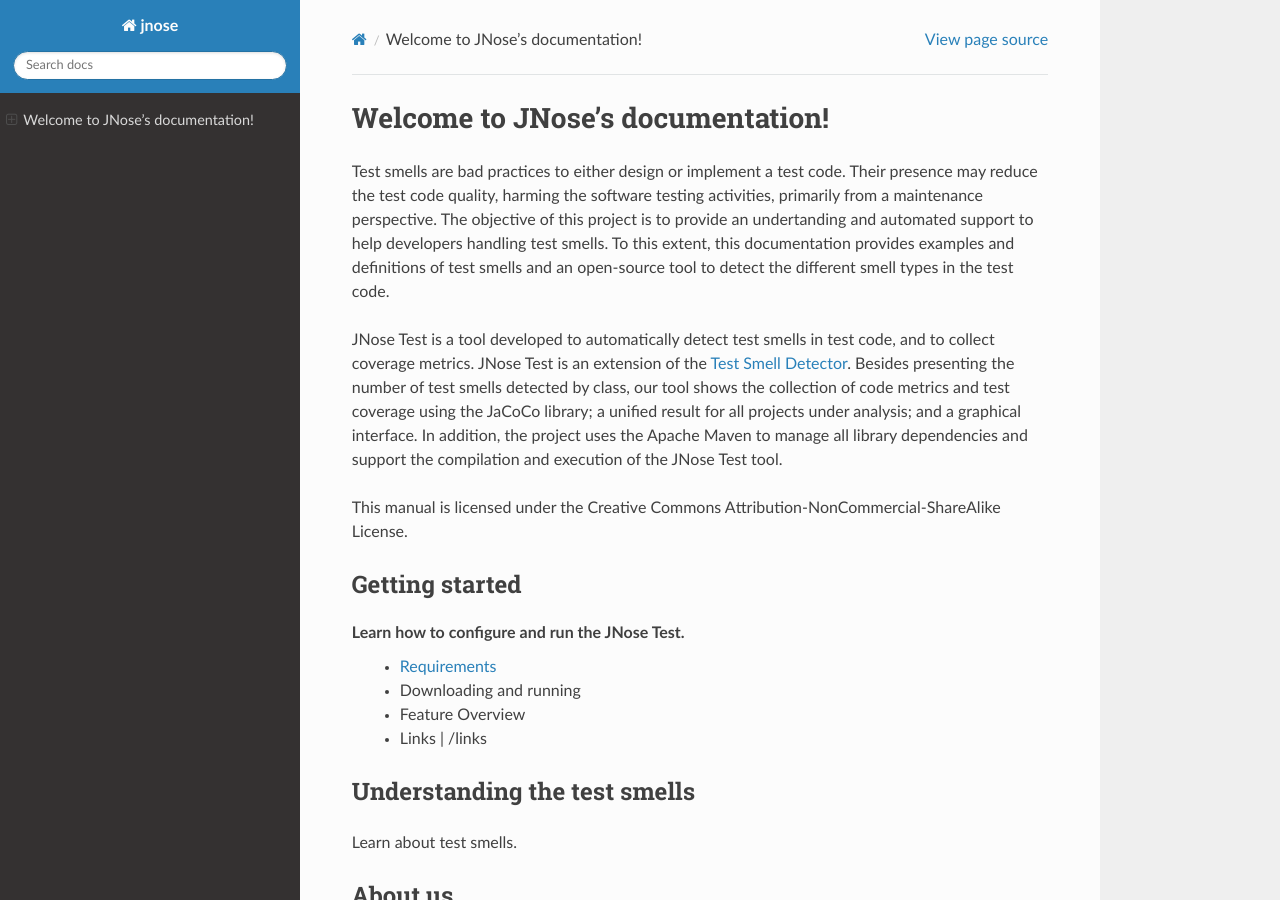
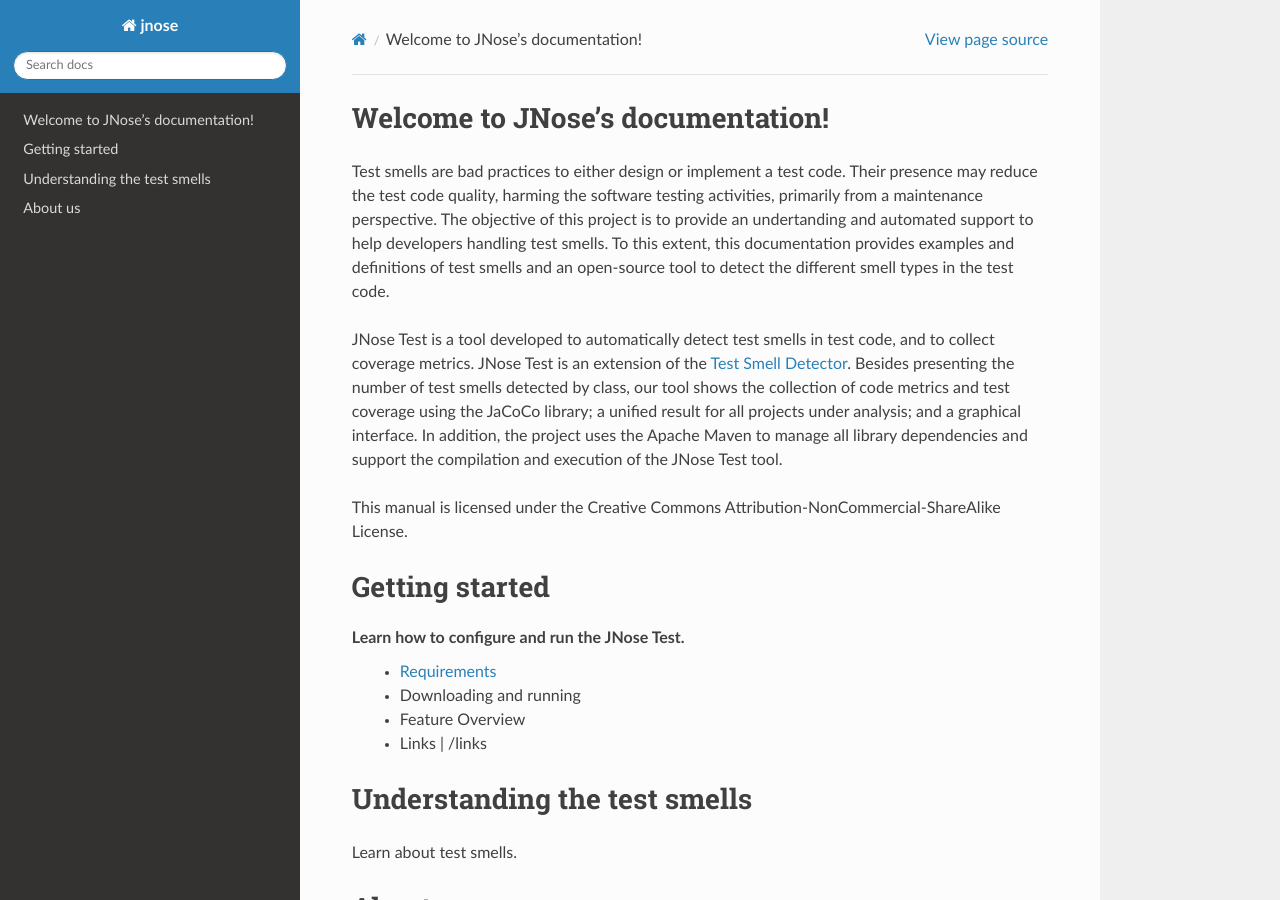
Before and after one commit to arieslab/jnose, a Sphinx documentation site: the page built from docs/source/index.rst, in a window 1280 px wide and 900 px high. Built offline with Sphinx 7.4.7 and the Read the Docs theme 2.0.0, drawn with Linux system fonts in a browser that asks for light colours; pages that are not in the unit, such as notebooks, are missing from menus; part of the change alters nothing that is shown.

```diff
--- a/docs/source/index.rst
+++ b/docs/source/index.rst
@@ -5,8 +5,6 @@
 
 Welcome to JNose's documentation!
 =================================
-.. meta::
-   :description lang=en: JNose Test
 
 Test smells are bad practices to either design or implement a test code. Their presence may reduce the test code quality, harming the software testing activities, primarily from a maintenance perspective. The objective of this project is to provide an undertanding and automated support to help developers handling test smells. To this extent, this documentation provides examples and definitions of test smells and an open-source tool to detect the different smell types in the test code.
 
@@ -16,7 +14,7 @@ This manual is licensed under the Creative Commons Attribution-NonCommercial-Sha
 
 
 Getting started
------------
+=================================
 Learn how to configure and run the JNose Test.
    * :doc:`Requirements </requirements>`
    * :doc:`Downloading and running </downloading-and-running>`
@@ -33,12 +31,12 @@ Learn how to configure and run the JNose Test.
    links
 
 Understanding the test smells
------------
+=================================
 Learn about test smells.
 
 
 About us
-------------------------------------------
+=================================
 
 Learn about the ARIES Lab organization to find out how you can get involved and contribute to the development and success of the JNose Test project and many others!
 
```
